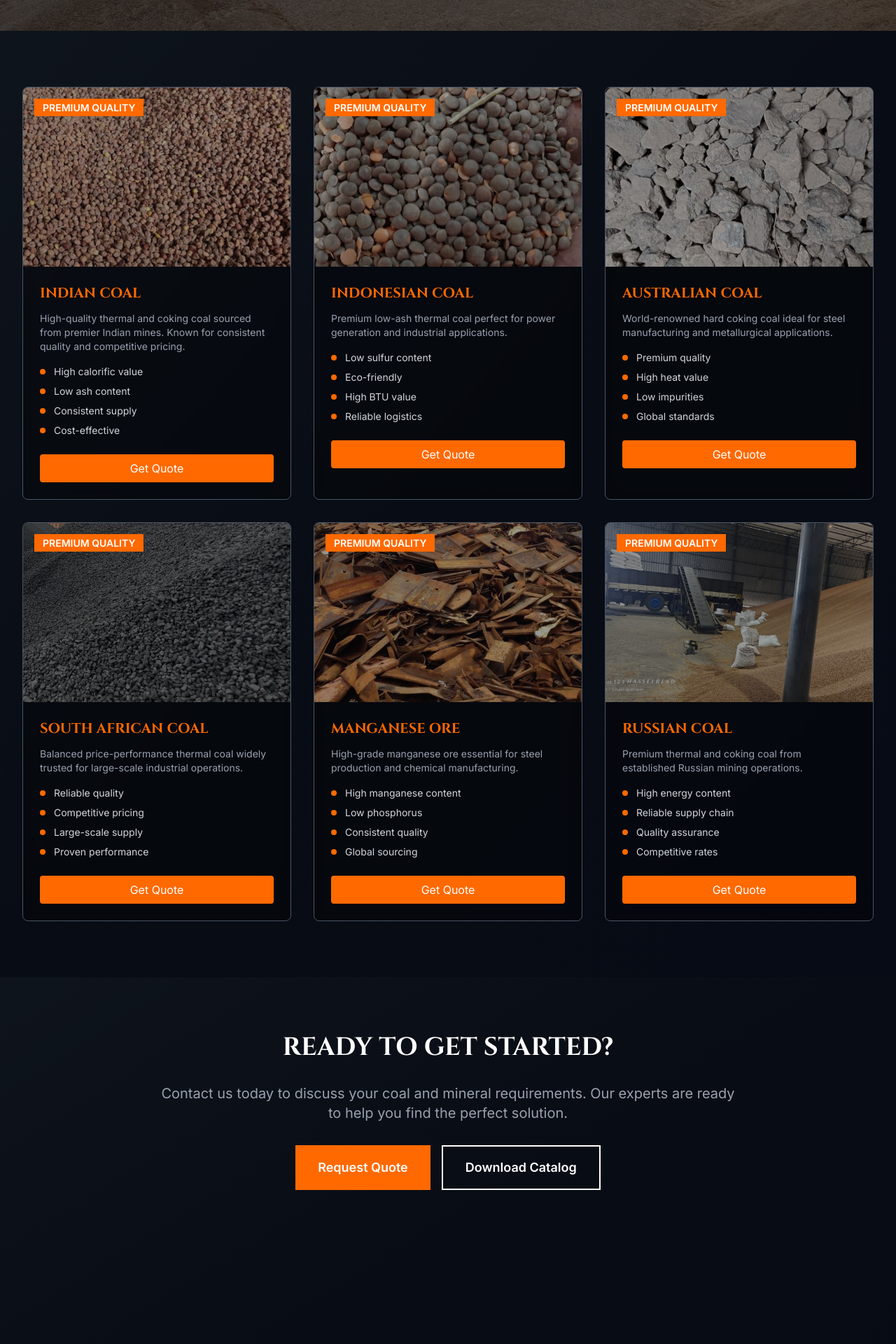
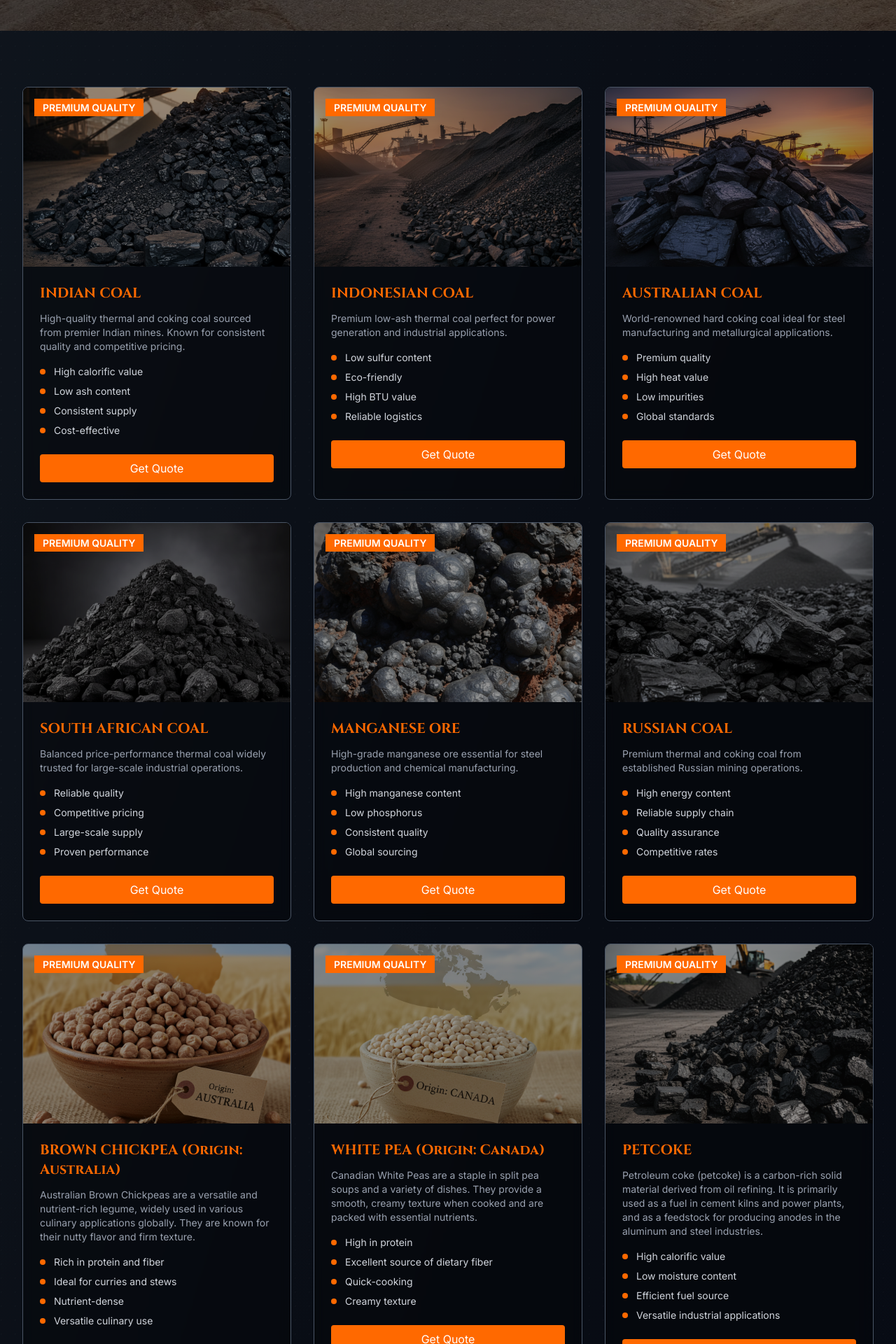
Before and after one commit to gourabsen21s/PeoplesGroup-client-project, a Next.js app: page /products in a window 1280 px wide. Shown: the part 440-2360 px from the top of the page at 70% size. Built offline with nearby package versions, Linux system fonts and the light colour scheme.

Commit message:
Update page.tsx

```diff
--- a/src/app/products/page.tsx
+++ b/src/app/products/page.tsx
@@ -20,43 +20,117 @@ export default function ProductsPage() {
     // This would typically trigger a file download
     alert('Catalog download will be available soon. Please contact us for more information.');
   };
+
   const products = [
     {
       title: 'INDIAN COAL',
       description: 'High-quality thermal and coking coal sourced from premier Indian mines. Known for consistent quality and competitive pricing.',
       features: ['High calorific value', 'Low ash content', 'Consistent supply', 'Cost-effective'],
-      image: '/coal-processing-1.jpg'
+      image: '/indian-coal.png'
     },
     {
       title: 'INDONESIAN COAL',
       description: 'Premium low-ash thermal coal perfect for power generation and industrial applications.',
       features: ['Low sulfur content', 'Eco-friendly', 'High BTU value', 'Reliable logistics'],
-      image: '/coal-processing-2.jpg'
+      image: '/indonesian-coal.png'
     },
     {
       title: 'AUSTRALIAN COAL',
       description: 'World-renowned hard coking coal ideal for steel manufacturing and metallurgical applications.',
       features: ['Premium quality', 'High heat value', 'Low impurities', 'Global standards'],
-      image: '/industrial-facility-1.jpg'
+      image: '/australian-coal.png'
     },
     {
       title: 'SOUTH AFRICAN COAL',
       description: 'Balanced price-performance thermal coal widely trusted for large-scale industrial operations.',
       features: ['Reliable quality', 'Competitive pricing', 'Large-scale supply', 'Proven performance'],
-      image: '/industrial-facility-2.jpg'
+      image: '/south-coal.png'
     },
     {
       title: 'MANGANESE ORE',
       description: 'High-grade manganese ore essential for steel production and chemical manufacturing.',
       features: ['High manganese content', 'Low phosphorus', 'Consistent quality', 'Global sourcing'],
-      image: '/company-operations.jpg'
+      image: '/manganese-ore.png'
     },
     {
       title: 'RUSSIAN COAL',
       description: 'Premium thermal and coking coal from established Russian mining operations.',
       features: ['High energy content', 'Reliable supply chain', 'Quality assurance', 'Competitive rates'],
-      image: '/mining-operations-2.jpg'
-    }
+      image: '/russian-coal.png'
+    },
+    // New Products
+    {
+      title: 'BROWN CHICKPEA (Origin: Australia)',
+      description: 'Australian Brown Chickpeas are a versatile and nutrient-rich legume, widely used in various culinary applications globally. They are known for their nutty flavor and firm texture.',
+      features: ['Rich in protein and fiber', 'Ideal for curries and stews', 'Nutrient-dense', 'Versatile culinary use'],
+      image: '/b-pea.png'
+    },
+    {
+      title: 'WHITE PEA (Origin: Canada)',
+      description: 'Canadian White Peas are a staple in split pea soups and a variety of dishes. They provide a smooth, creamy texture when cooked and are packed with essential nutrients.',
+      features: ['High in protein', 'Excellent source of dietary fiber', 'Quick-cooking', 'Creamy texture'],
+      image: '/w-pea.png'
+    },
+    {
+      title: 'PETCOKE',
+      description: 'Petroleum coke (petcoke) is a carbon-rich solid material derived from oil refining. It is primarily used as a fuel in cement kilns and power plants, and as a feedstock for producing anodes in the aluminum and steel industries.',
+      features: ['High calorific value', 'Low moisture content', 'Efficient fuel source', 'Versatile industrial applications'],
+      image: '/petcoke.png'
+    },
+    {
+      title: 'STEAM COKE',
+      description: 'Steam coke is a form of fuel derived from steam-cracking of petroleum. It is used as a high-carbon additive in steel production and for various metallurgical processes.',
+      features: ['High fixed carbon', 'Low ash and sulfur content', 'Efficient metallurgical fuel', 'Consistent quality'],
+      image: '/steam-coke.png'
+    },
+    {
+      title: 'HMS SCRAP',
+      description: 'Heavy Melting Steel (HMS) scrap is a widely traded ferrous scrap material. It is a critical raw material for steel mills, used in the production of new steel products through electric arc furnaces.',
+      features: ['Recycled steel', 'Cost-effective alternative', 'Reduces environmental impact', 'High iron content'],
+      image: '/HMS.png'
+    },
+    {
+      title: 'UBC SCRAP',
+      description: 'Used Beverage Can (UBC) scrap consists of baled aluminum cans. This material is highly sought after for recycling, as it is a pure and efficient source of aluminum for remelting.',
+      features: ['High-grade aluminum', 'Efficient for recycling', 'Reduces energy consumption', 'Low impurity content'],
+      image: '/UBC.png'
+    },
+    {
+      title: 'ALUMINIUM 6063',
+      description: 'Aluminium 6063 is an alloy with magnesium and silicon as its primary alloying elements. It is known for its excellent extrudability, good corrosion resistance, and high surface finish, making it a popular choice for architectural applications.',
+      features: ['Good formability', 'Excellent corrosion resistance', 'High strength-to-weight ratio', 'Aesthetic finish'],
+      image: '/al-6063.png'
+    },
+    {
+      title: 'BILLETS',
+      description: 'Steel billets are semi-finished products of steel casting. They are the primary feedstock for producing long steel products like bars, rods, and wires, and are essential for various construction and manufacturing industries.',
+      features: ['Consistent shape and size', 'High metallurgical quality', 'Ideal for forging and rolling', 'Versatile for long products'],
+      image: '/billets.png'
+    },
+    {
+      title: 'SUGAR S30',
+      description: 'Sugar S30 is a refined sugar grade characterized by its fine grain size, making it ideal for a wide range of food and beverage applications. It is known for its high purity and consistent sweetness.',
+      features: ['Fine grain size', 'High purity', 'Consistent sweetness', 'Versatile food ingredient'],
+      image: '/s-30.png'
+    },
+    {
+      title: 'SUGAR M30',
+      description: 'Sugar M30 is a medium-grained refined sugar, commonly used in industrial food processing. It provides a balanced texture and sweetness, suitable for bakery, confectionery, and other manufacturing processes.',
+      features: ['Medium grain size', 'Standard sweetness', 'Ideal for bulk processing', 'Reliable supply'],
+      image: '/sm-30.png'
+    },
+    {
+      title: 'ALUMINIUM INGOT',
+      description: 'Aluminium ingots are a primary form of refined aluminum, cast into a specific shape for further processing. They serve as a foundational material for various aluminum alloy products in the automotive, construction, and aerospace industries.',
+      features: ['Standardized purity', 'Easy to transport and store', 'Efficient for remelting', 'Versatile for alloy production'],
+      image: '/al-ig.png'
+    },
+    {
+      title: 'COPPER INGOT',
+      description: 'Copper ingots are a fundamental raw material in the metal industry, used for the production of wires, pipes, sheets, and various alloys. They are valued for their excellent electrical conductivity, corrosion resistance, and malleability.',
+      features: ['High electrical conductivity', 'Corrosion resistant', 'Durable and malleable', 'Essential for electrical and plumbing industries'],
+      image: '/c-ig.png'
+    },
   ];
 
   return (
```
